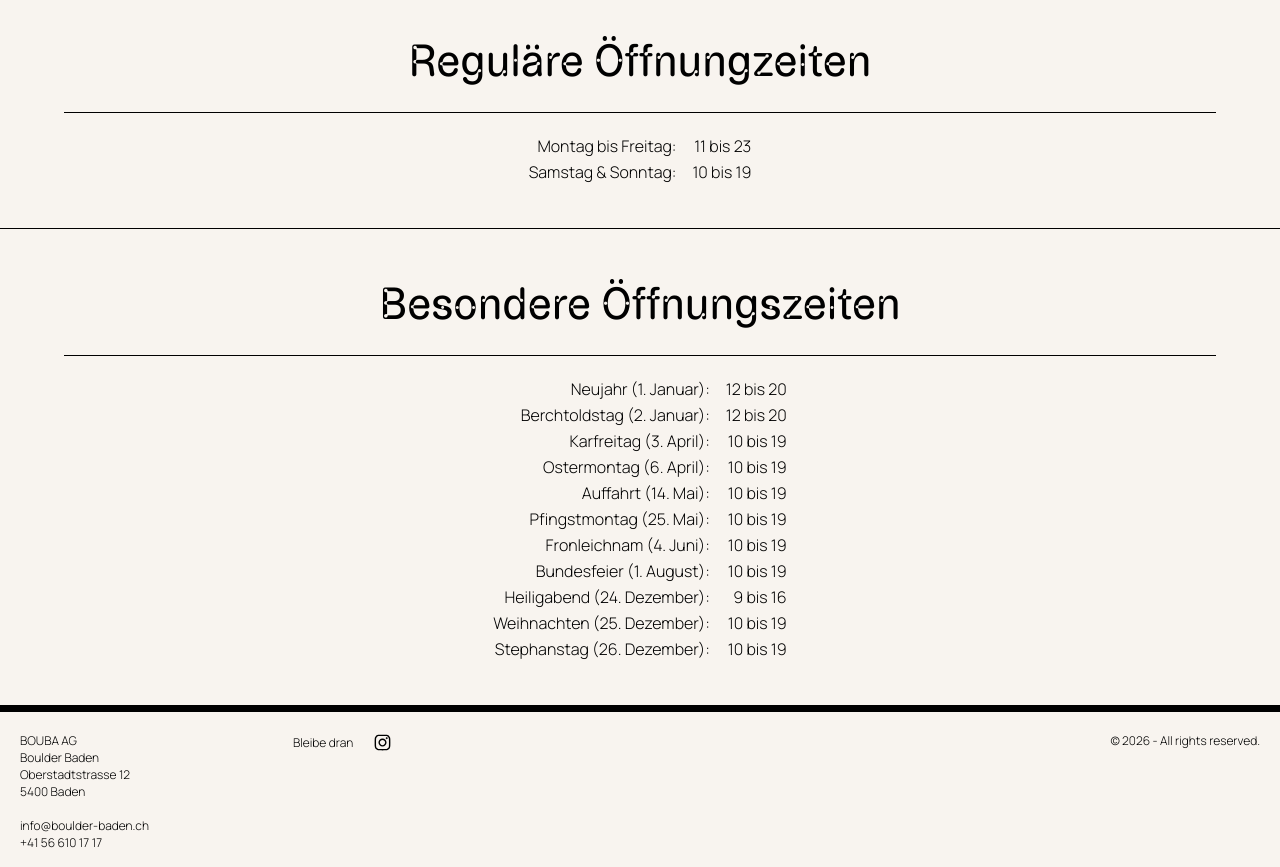
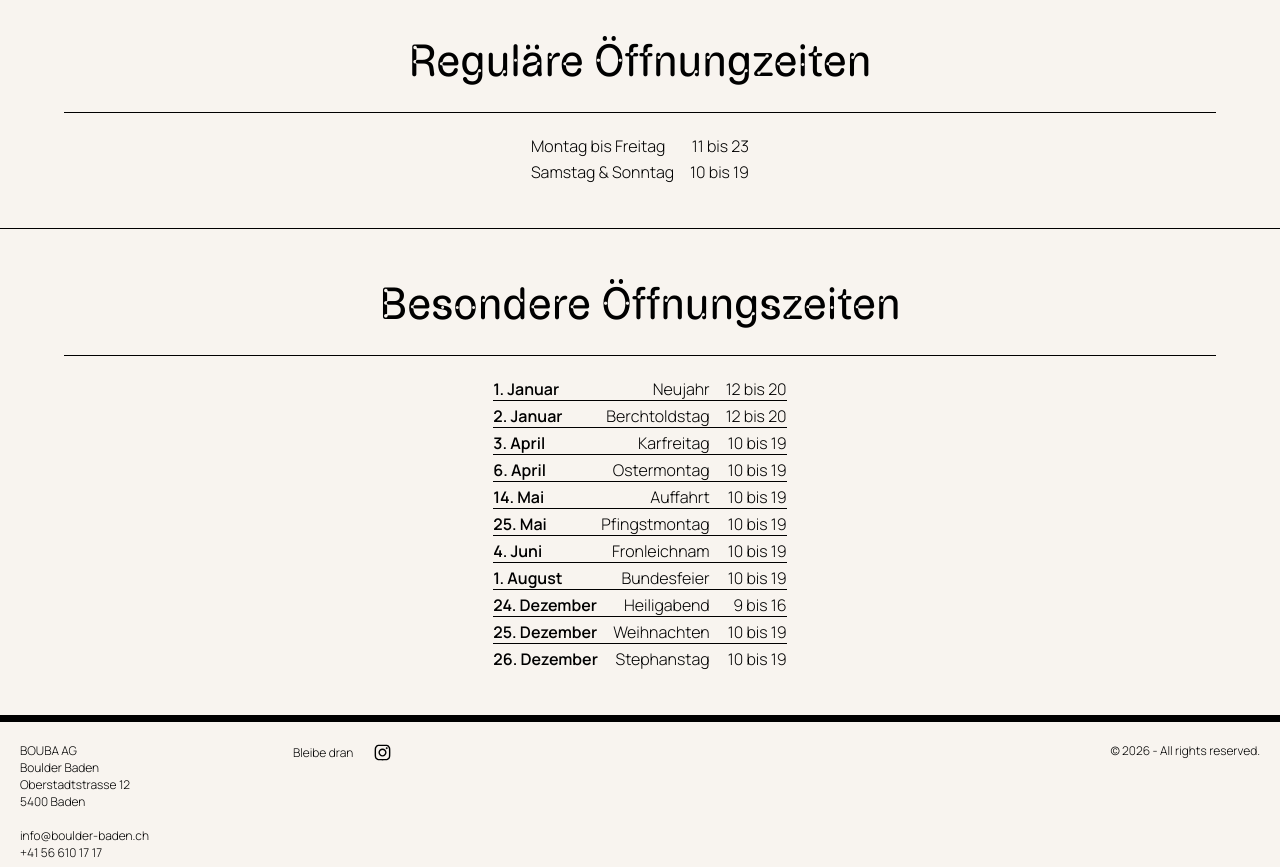
Before and after one commit to escodebar/boulder-baden.ch, a Nuxt app: page /oeffnungszeiten in a window 1280 px wide. Shown: the part 400-1267 px from the top of the page. Built offline with nearby package versions, Linux system fonts and the light colour scheme.

Commit message:
Adapt oeffnungszeiten according to discussion with Yves

```diff
--- a/app/pages/oeffnungszeiten.vue
+++ b/app/pages/oeffnungszeiten.vue
@@ -19,12 +19,15 @@
     </dl>
   </section>
 
-  <section>
+  <section id="besonders">
     <h2>Besondere Öffnungszeiten</h2>
 
     <dl>
       <template v-for="holiday in holidays">
-        <dt>{{ holiday.name }} ({{ holiday.date }})</dt>
+        <dt>
+          <strong>{{ holiday.date }}</strong>
+          <span>{{ holiday.name }}</span>
+        </dt>
         <dd>{{ holiday.time }}</dd>
       </template>
     </dl>
@@ -57,20 +60,32 @@ dl {
   width: fit-content;
   max-width: 100%;
   margin-inline: auto;
-  gap: 0.25rem 1rem;
+  gap: 0.25rem 0;
 }
 
 dt {
   margin: 0;
+  display: flex;
+  justify-content: space-between;
 }
 
 dd {
   margin: 0;
   text-align: right;
+  padding-left: 1rem;
 }
 
-dt::after {
-  content: ":";
+#besonders dt,
+#besonders dd {
+  border-bottom: 0.5px solid var(--color-text);
+}
+#besonders dt:last-of-type,
+#besonders dd:last-of-type {
+  border-bottom: 0;
+}
+
+strong {
+  margin-right: 1em;
 }
 
 @media (max-width: 767px) {
```
